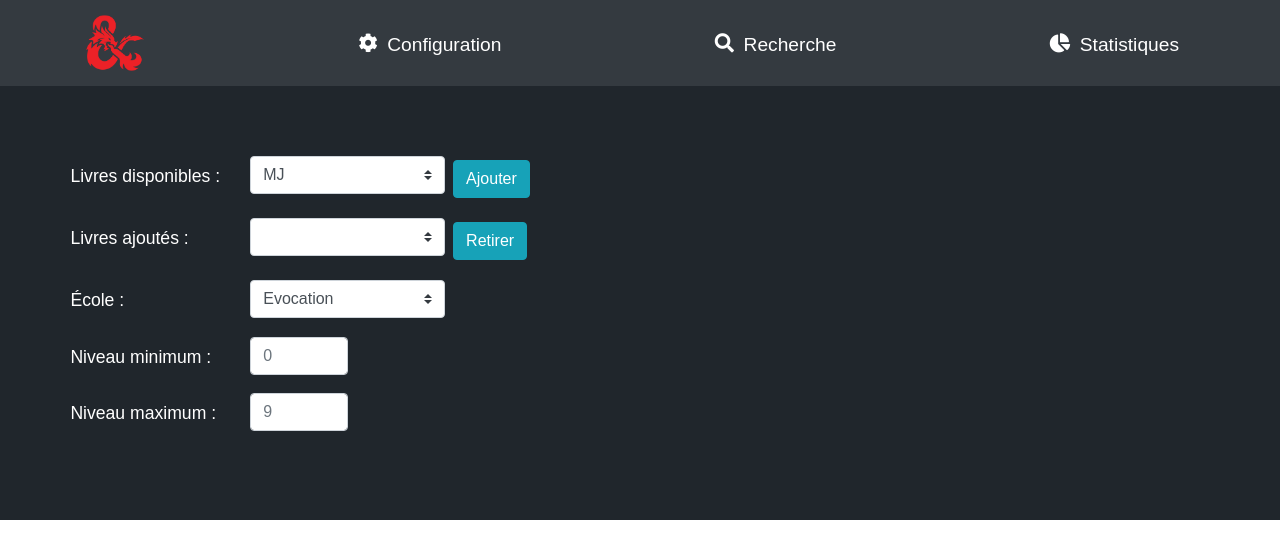
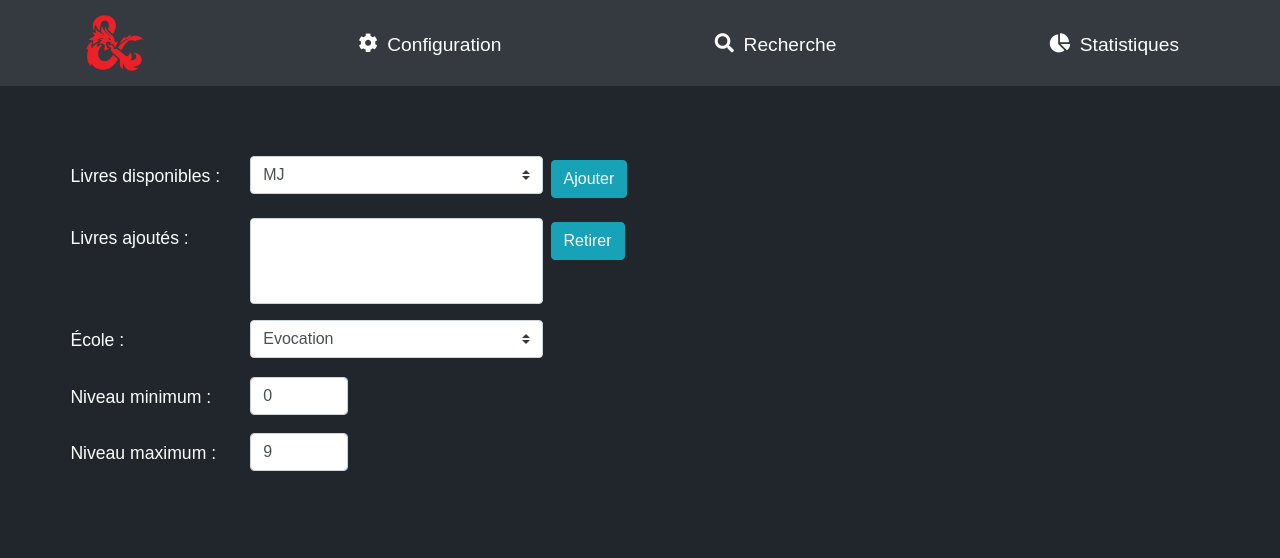
Before and after one commit to Logharaa/vuejs_project, a Vue app: page / in a window 1280 px wide. Shown: the top 558 px of the page. Built offline with nearby package versions, Linux system fonts and the light colour scheme.

Commit message:
Fin onglet Configuration + utilisation du Storage + amélioration style

```diff
--- a/src/App.vue
+++ b/src/App.vue
@@ -29,11 +29,15 @@ body {
   width: 100%;
   height: 100%;
   margin: 0;
+  padding: 0;
 }
 
 #app {
   font-family: sans-serif;
   -webkit-font-smoothing: antialiased;
   -moz-osx-font-smoothing: grayscale;
+  display: flex;
+  flex-flow: column;
+  height: 100%;
 }
 </style>
--- a/src/components/Configuration.vue
+++ b/src/components/Configuration.vue
@@ -1,38 +1,35 @@
 <template>
   <form id="config">
-    <Select id="livresDispo" name="Livres disponibles :" v-bind:values="livresDisponibles" buttonName="Ajouter" onClickMethod="addBook"></Select>
-    <Select id="livresAjoutes" name="Livres ajoutés :" v-bind:values="livresAjoutes" buttonName="Retirer" onClickMethod="removeBook"></Select>
-    <Select id="ecole" name="École :" v-bind:values="ecole"></Select>
-    <div class="form-group row">
-      <label for="niveauMin" class="col-sm-2 col-form-label">Niveau minimum :</label>
-      <input type="text" class="col-sm-1 form-control" id="niveauMin" placeholder="0" />
-    </div>
-    <div class="form-group row">
-      <label for="niveauMax" class="col-sm-2 col-form-label">Niveau maximum :</label>
-      <input type="text" class="col-sm-1 form-control" id="niveauMax" placeholder="9" />
-    </div>
+    <Select id="livresDispo" label="Livres disponibles :" v-bind:values="livresDisponibles" buttonName="Ajouter" onClickMethod="addBook"></Select>
+    <Select multiple="true" id="livresAjoutes" label="Livres ajoutés :" v-bind:values="livresAjoutes" buttonName="Retirer" onClickMethod="removeBook"></Select>
+    <Select id="ecoles" label="École :" v-bind:values="ecoles" onChangeMethod="storeSchool"></Select>
+    <TextInput id="niveauMin" label="Niveau minimum :" v-bind:value="niveauMinimum" placeholder="0" onInputMethod="storeMinimumLevel"></TextInput>
+    <TextInput id="niveauMax" label="Niveau maximum :" v-bind:value="niveauMaximum" placeholder="9" onInputMethod="storeMaximumLevel"></TextInput>
   </form>
 </template>
 
 <script>
+import { sortTable } from '../assets/data.min.js'
 import Select from "./Select.vue";
-import { sortTable } from '../assets/data.min.js'
+import TextInput from "./TextInput.vue";
 
 export default {
   name: "Configuration",
   components: {
-    Select
+    Select,
+    TextInput
   },
   data() {
     return {
       livresDisponibles: this.initAvailableBooks(),
-      livresAjoutes: [],
-      ecole: this.initSchools(),
-      niveauMinimum: 2
+      livresAjoutes: this.initAddedBooks(),
+      ecoles: this.initSchools(),
+      niveauMinimum: this.initMinimumLevel(),
+      niveauMaximum: this.initMaximumLevel()
     }
   },
   methods: {
-    initAvailableBooks() {
+    getAvailableBooks() {
       let books = []; // Tableau contenant le nom des livres disponibles
       sortTable.forEach(sort => {
         if (!books.includes(sort[0])) // Si le livre n'a pas déjà été enregistré (évite les doublons)
@@ -40,25 +37,71 @@ export default {
       });
       return books;
     },
+    initAvailableBooks() {
+      let availableBooks = JSON.parse(localStorage.getItem("livresDisponibles"));
+      if (!availableBooks) {
+        availableBooks = this.getAvailableBooks();
+        localStorage.setItem("livresDisponibles", JSON.stringify(availableBooks));
+      }
+      return availableBooks;
+    },
+    initAddedBooks() {
+      let addedBooks = JSON.parse(localStorage.getItem("livresAjoutes"));
+      if (!addedBooks) {
+        addedBooks = [];
+      }
+      return addedBooks;
+    },
     addBook(bookName) {
       if (this.livresDisponibles.includes(bookName) && !this.livresAjoutes.includes(bookName)) { // Si le livre est disponible et n'a pas été ajouté
         this.livresDisponibles.splice(this.livresDisponibles.indexOf(bookName), 1); // On le retire du tableau des livres disponibles
         this.livresAjoutes.push(bookName); // On l'ajoute dans le tableau des livres ajoutés
+        localStorage.setItem("livresDisponibles", JSON.stringify(this.livresDisponibles));
+        localStorage.setItem("livresAjoutes", JSON.stringify(this.livresAjoutes));
       }
     },
     removeBook(bookName) {
       if (this.livresAjoutes.includes(bookName) && !this.livresDisponibles.includes(bookName)) { // Si le livre a été ajouté et n'est pas disponible
         this.livresAjoutes.splice(this.livresAjoutes.indexOf(bookName), 1); // On le retire du tableau des livres ajoutés
         this.livresDisponibles.push(bookName); // On l'ajoute dans le tableau des livres disponibles
+        localStorage.setItem("livresAjoutes", JSON.stringify(this.livresAjoutes));
+        localStorage.setItem("livresDisponibles", JSON.stringify(this.livresDisponibles));
       }
     },
-    initSchools() {
+    getSchools() {
       let schools = []; // Tableau contenant le nom des différentes écoles
       sortTable.forEach(sort => {
         if (!schools.includes(sort[2])) // Si l'école n'a pas déjà été enregistrée (évite les doublons)
           schools.push(sort[2]);
       });
       return schools;
+    },
+    initSchools() {
+      let schools = JSON.parse(localStorage.getItem("ecoles"));
+      if (!schools) {
+        schools = this.getSchools();
+        localStorage.setItem("ecoles", JSON.stringify(schools));
+      }
+      return schools;
+    },
+    storeSchool(selectedSchool) {
+      this.ecoles.splice(this.ecoles.indexOf(selectedSchool), 1);
+      this.ecoles.unshift(selectedSchool);
+      localStorage.setItem("ecoles", JSON.stringify(this.ecoles));
+    },
+    initMinimumLevel() {
+      return localStorage.getItem("niveauMin") || 0;
+    },
+    storeMinimumLevel(level) {
+      this.niveauMinimum = level;
+      localStorage.setItem("niveauMin", this.niveauMinimum);
+    },
+    initMaximumLevel() {
+      return localStorage.getItem("niveauMax") || 9;
+    },
+    storeMaximumLevel(level) {
+      this.niveauMaximum = level;
+      localStorage.setItem("niveauMax", this.niveauMaximum);
     }
   }
 };
--- a/src/components/Content.vue
+++ b/src/components/Content.vue
@@ -28,6 +28,7 @@ export default {
 
 <style scoped>
 #content {
+  flex: 1 1 auto;
   background-color: #20262c;
 }
 </style>
--- a/src/components/Select.vue
+++ b/src/components/Select.vue
@@ -1,10 +1,10 @@
 <template>
     <div class="form-group row">
-      <label v-bind:for="id" class="col-sm-2 col-form-label">{{ name }}</label>
-      <select class="col-sm-2 custom-select mr-sm-2" v-bind:id="id">
+      <label v-bind:for="id" class="col-sm-2 col-form-label">{{ label }}</label>
+      <select v-bind:multiple="multiple" class="col-sm-3 custom-select mr-sm-2" v-bind:id="id" v-on:change="onChange()">
         <option v-for="value in values" v-bind:key="value" v-bind:value="value">{{ value }}</option>
       </select>
-      <input v-if="buttonName" type="button" class="btn btn-info my-1" v-bind:value="buttonName" v-on:click="onClick()">
+      <input v-if="buttonName" type="button" class="btn btn-info my-1 h-25" v-bind:value="buttonName" v-on:click="onClick()" />
     </div>
 </template>
 
@@ -12,11 +12,15 @@
 export default {
   name: "Select",
   props: {
+    multiple: {
+      type: Boolean,
+      required: false
+    },
     id: {
       type: String,
       required: true
     },
-    name: {
+    label: {
       type: String,
       required: true
     },
@@ -28,14 +32,25 @@ export default {
       type: String,
       required: false
     },
+    onChangeMethod: {
+      type: String,
+      required: false
+    },
     onClickMethod: {
       type: String,
       required: false
-    }
+    },
   },
   methods: {
+    onChange() {
+      if (this.onChangeMethod) {
+        this.$parent[this.onChangeMethod](document.getElementById(this.id).value);
+      }
+    },
     onClick() {
-      this.$parent[this.onClickMethod](document.getElementById(this.id).value);
+      if (this.onClickMethod) {
+        this.$parent[this.onClickMethod](document.getElementById(this.id).value);
+      }
     }
   }
 };
--- /dev/null
+++ b/src/components/TextInput.vue
@@ -0,0 +1,43 @@
+<template>
+    <div class="form-group row">
+      <label v-bind:for="id" class="col-sm-2 col-form-label">{{ label }}</label>
+      <input type="text" class="col-sm-1 form-control" v-bind:id="id" v-bind:value="value" v-bind:placeholder="placeholder" v-on:input="onInput()" />
+    </div>
+</template>
+
+<script>
+export default {
+  name: "TextInput",
+  props: {
+    id: {
+      type: String,
+      required: true
+    },
+    label: {
+      type: String,
+      required: true
+    },
+    value: {
+      type: [Number, String],
+      required: false
+    },
+    placeholder: {
+      type: String,
+      required: false
+    },
+    onInputMethod: {
+      type: String,
+      required: false
+    }
+  },
+  methods: {
+    onInput() {
+      if (this.onInputMethod) {
+        this.$parent[this.onInputMethod](document.getElementById(this.id).value);
+      }
+    }
+  }
+};
+</script>
+
+<style scoped></style>
```
